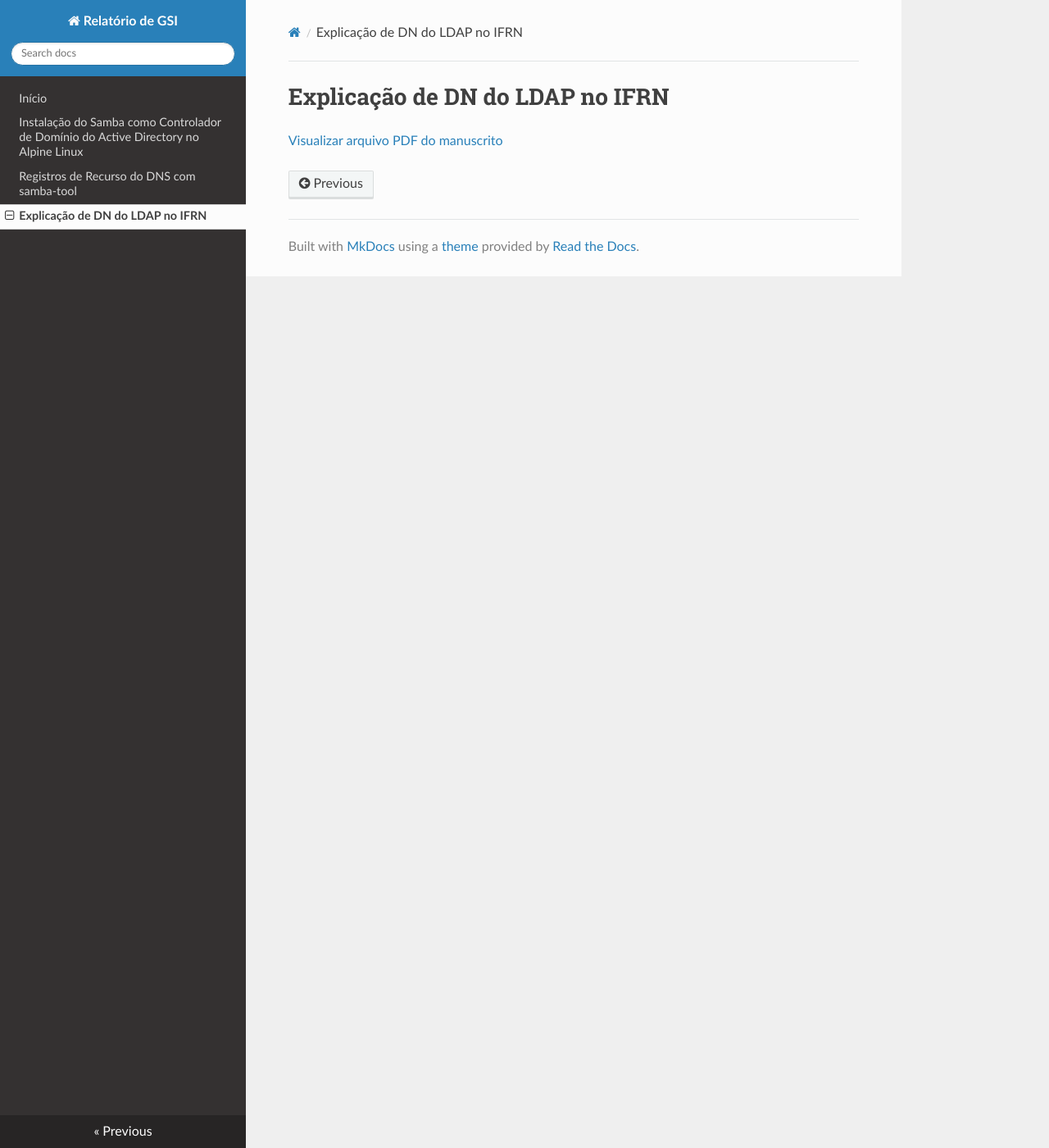
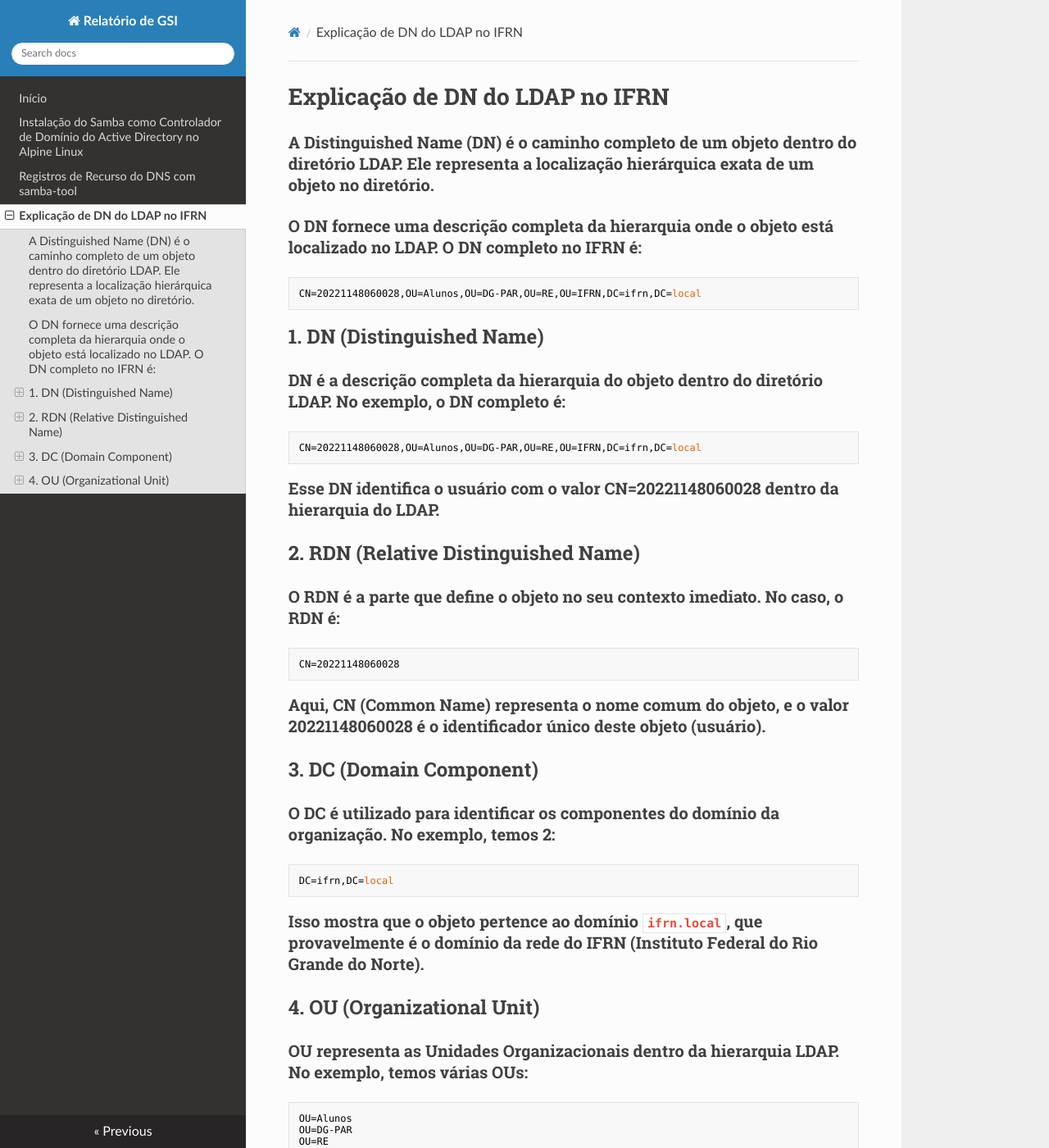
Before and after one commit to iKelvinDev/gsi-rel, an MkDocs documentation site: the page built from docs/ldap/dn-ifrn.md, in a window 1280 px wide and 1400 px high. Shown: the whole window at 82% size. Built offline with MkDocs 1.6.1, drawn with Linux system fonts in a browser that asks for light colours; nearby versions of some CDN libraries; some of the changed text lies outside the part shown.

Commit message:
docs: Adicionando explicação sobre o DN do LDAP no IFRN

````diff
--- a/docs/ldap/dn-ifrn.md
+++ b/docs/ldap/dn-ifrn.md
@@ -1,3 +1,68 @@
 # Explicação de DN do LDAP no IFRN
 
+### A Distinguished Name (DN) é o caminho completo de um objeto dentro do diretório LDAP. Ele representa a localização hierárquica exata de um objeto no diretório.
+
+### O DN fornece uma descrição completa da hierarquia onde o objeto está localizado no LDAP. O DN completo no IFRN é:
+
+```bash
+CN=20221148060028,OU=Alunos,OU=DG-PAR,OU=RE,OU=IFRN,DC=ifrn,DC=local
+```
+
+## 1. DN (Distinguished Name)
+
+### DN é a descrição completa da hierarquia do objeto dentro do diretório LDAP. No exemplo, o DN completo é:
+
+```bash
+CN=20221148060028,OU=Alunos,OU=DG-PAR,OU=RE,OU=IFRN,DC=ifrn,DC=local
+```
+
+### Esse DN identifica o usuário com o valor CN=20221148060028 dentro da hierarquia do LDAP.
+
+
+## 2. RDN (Relative Distinguished Name)
+
+### O RDN é a parte que define o objeto no seu contexto imediato. No caso, o RDN é:
+
+```bash
+CN=20221148060028
+```
+
+### Aqui, CN (Common Name) representa o nome comum do objeto, e o valor 20221148060028 é o identificador único deste objeto (usuário).
+
+
+## 3. DC (Domain Component)
+
+### O DC é utilizado para identificar os componentes do domínio da organização. No exemplo, temos 2:
+
+```bash
+DC=ifrn,DC=local
+```
+
+### Isso mostra que o objeto pertence ao domínio `ifrn.local`, que provavelmente é o domínio da rede do IFRN (Instituto Federal do Rio Grande do Norte).
+
+## 4. OU (Organizational Unit)
+
+### OU representa as Unidades Organizacionais dentro da hierarquia LDAP. No exemplo, temos várias OUs:
+
+```bash
+OU=Alunos
+OU=DG-PAR
+OU=RE
+OU=IFRN
+```
+
+### As OUs representam as Unidades Organizacionais dentro da estrutura LDAP. No exemplo, temos várias OUs.
+
+#### Essas OUs organizam o objeto em diferentes subunidades hierárquicas, como descrito abaixo:
+
+```bash
+OU=Alunos: Unidade organizacional de estudantes.
+
+OU=DG-PAR: Provavelmente uma subunidade relacionada ao departamento DG-PAR.
+
+OU=RE: Outra unidade organizacional, talvez relacionada à reitoria.
+
+OU=IFRN: Unidade principal que representa a instituição IFRN.
+```
+
 [Visualizar arquivo PDF do manuscrito](manuscrito-dn-ldap-ifrn.pdf)
````
